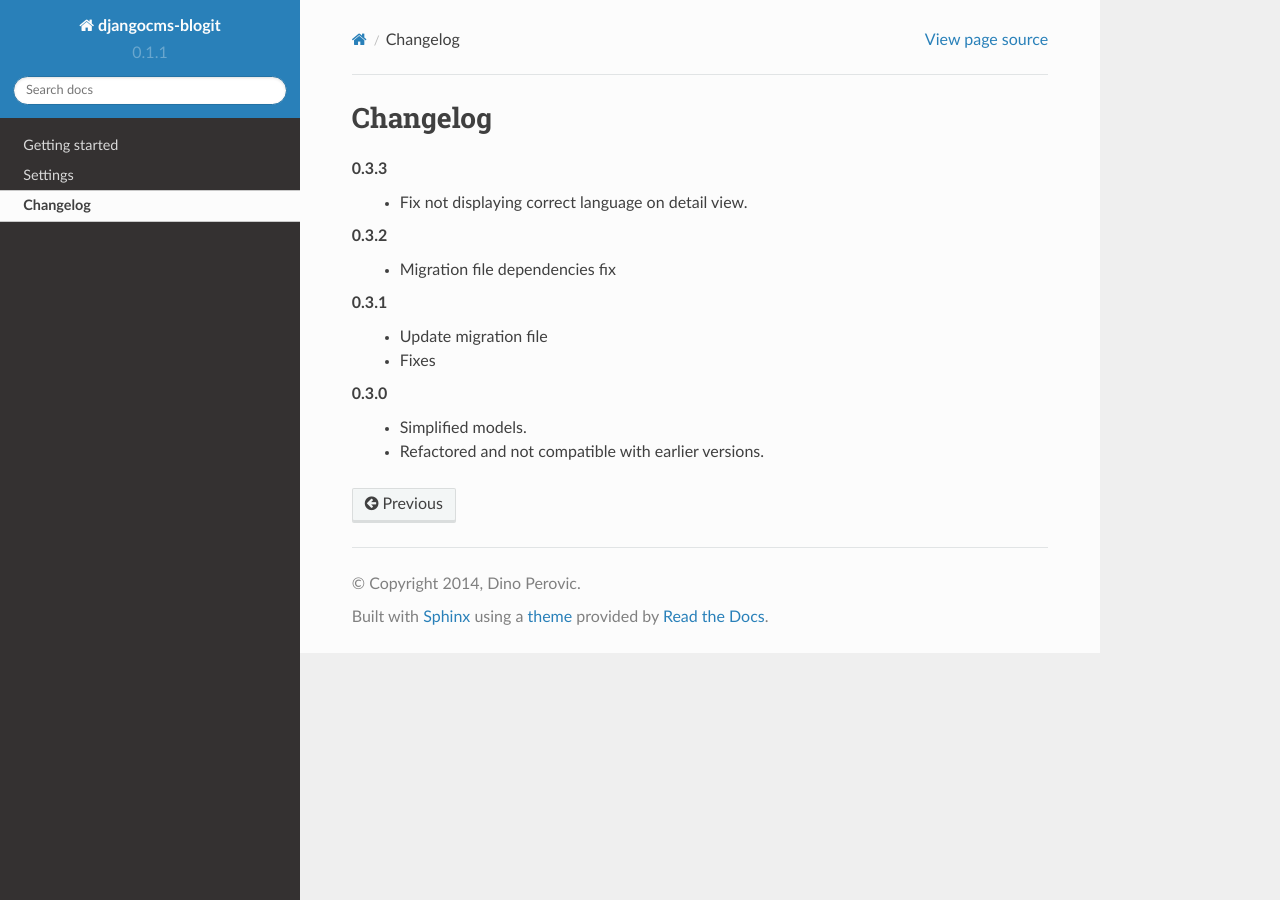
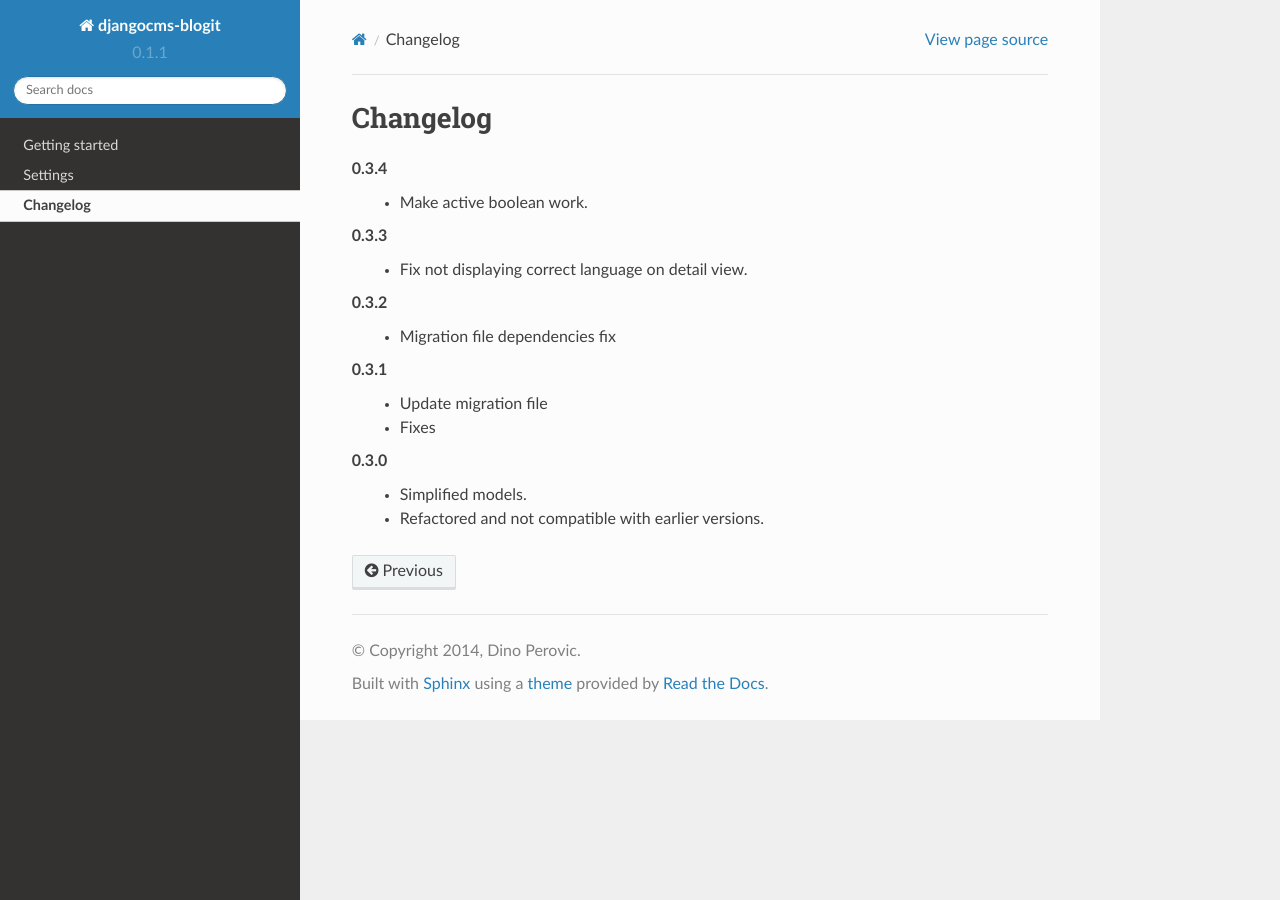
Before and after one commit to dinoperovic/djangocms-blogit, a Sphinx documentation site: the page built from docs/changelog.rst, in a window 1280 px wide. Built offline with Sphinx 7.4.7 and the Read the Docs theme 2.0.0, drawn with Linux system fonts in a browser that asks for light colours.

Commit message:
update version to 0.3.4

```diff
--- a/README.rst
+++ b/README.rst
@@ -4,7 +4,7 @@ djangocms-blogit
 
 A simple blog app for `django-cms`_.
 
-:Version: 0.3.3
+:Version: 0.3.4
 :Download: http://pypi.python.org/pypi/djangocms-blogit/
 :Source: http://github.com/dinoperovic/djangocms-blogit/
 :Docs: http://djangocms-blogit.readthedocs.org/
--- a/blogit/__init__.py
+++ b/blogit/__init__.py
@@ -1,4 +1,4 @@
 # -*- coding: utf-8 -*-
 from __future__ import unicode_literals
 
-__version__ = '0.3.3'
+__version__ = '0.3.4'
--- a/docs/changelog.rst
+++ b/docs/changelog.rst
@@ -1,5 +1,8 @@
 Changelog
 #########
+
+0.3.4
+    + Make active boolean work.
 
 0.3.3
     + Fix not displaying correct language on detail view.
```
